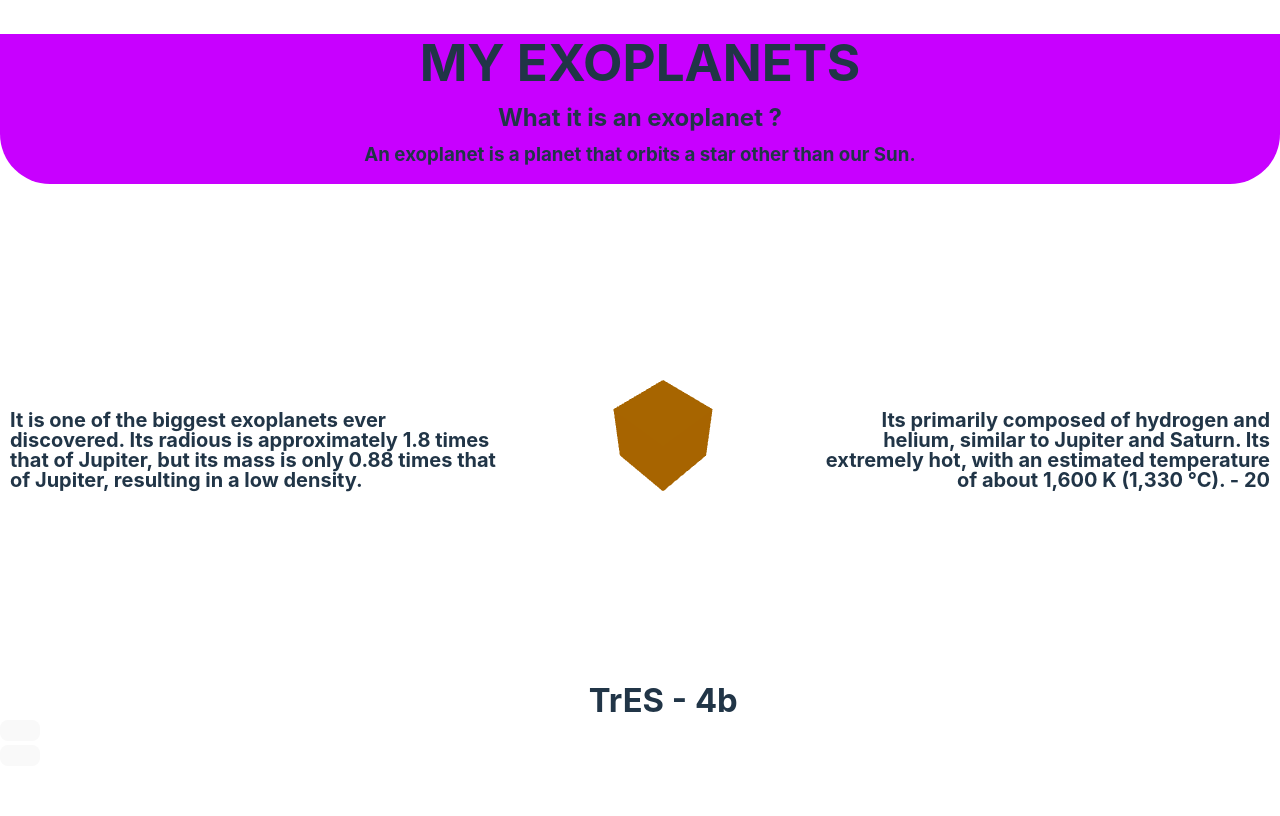
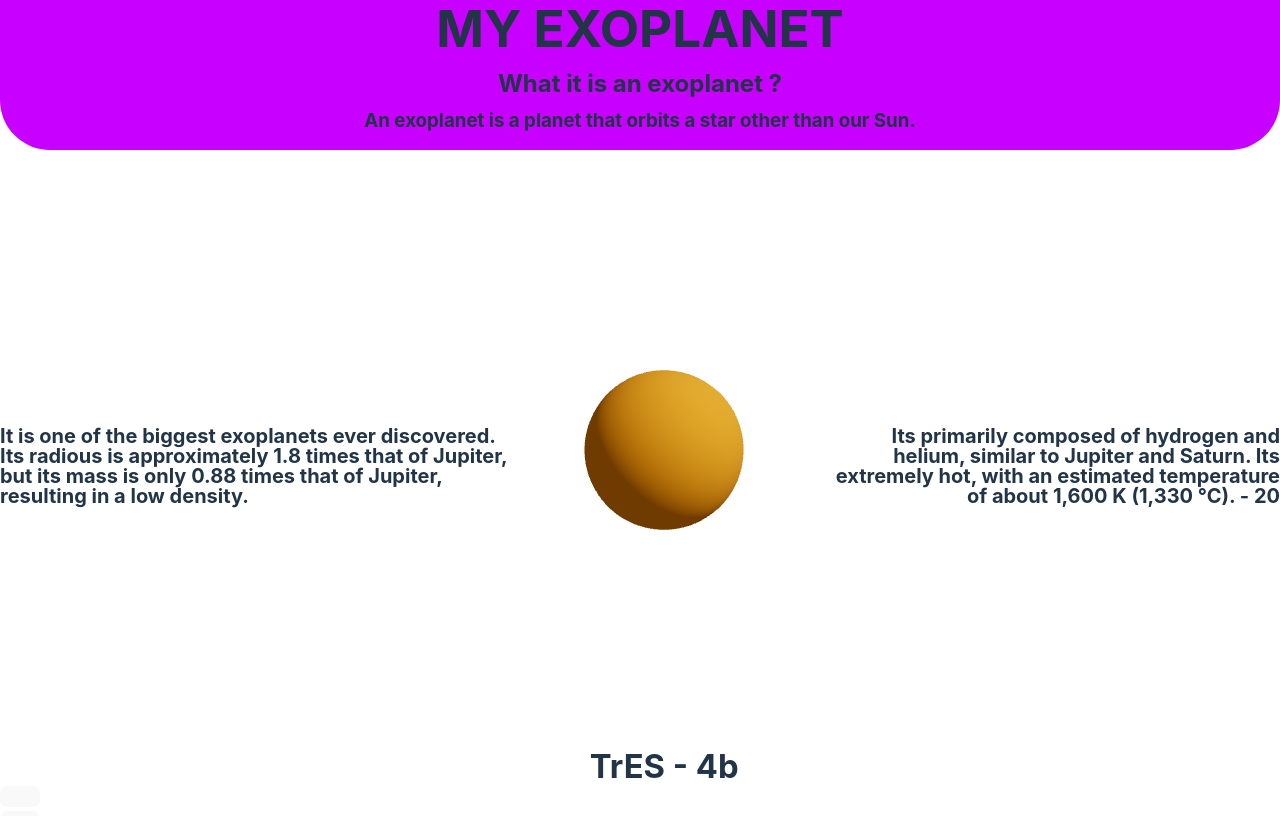
Before and after one commit to Lucas-Cunhaa/Nasa-Space-App-Challenge-2024, a React (Vite) app in the folder my-vue-app/: page / in a window 1280 px wide. Shown: the top 816 px of the page. Built offline with nearby package versions, Linux system fonts and the light colour scheme.

Commit message:
feat: added the home page planet + css styles

```diff
--- a/my-vue-app/src/components/planet.jsx
+++ b/my-vue-app/src/components/planet.jsx
@@ -1,10 +1,19 @@
-import { Canvas } from '@react-three/fiber';
+import React from 'react';
+import { Canvas, useFrame } from '@react-three/fiber';
 import { OrbitControls } from '@react-three/drei';
 
-const RotatingCube = () => {
+const RotatingSphere = () => {
+  const meshRef = React.useRef();
+
+  useFrame(() => {
+    if (meshRef.current) {
+      meshRef.current.rotation.y += 0.01; // Rotação contínua
+    }
+  });
+
   return (
-    <mesh rotation={[Math.PI / 4, Math.PI / 4, 0]}>
-      <boxGeometry args={[1, 1, 1]} />
+    <mesh ref={meshRef}>
+      <sphereGeometry args={[1, 32, 32]} /> {/* Raio 1, 32 subdivisões */}
       <meshStandardMaterial color="orange" />
     </mesh>
   );
@@ -12,10 +21,10 @@ const RotatingCube = () => {
 
 const Planet = () => {
   return (
-    <Canvas style={{ height: '500px', width: '100%' }}>
-      <ambientLight />
-      <pointLight position={[10, 10, 10]} />
-      <RotatingCube />
+    <Canvas style={{ height: '600px', width: '100%' }}>
+      <ambientLight intensity={0.5} /> {/* Luz ambiente */}
+      <pointLight position={[10, 10, 10]} intensity={555} /> {/* Luz pontual */}
+      <RotatingSphere />
       <OrbitControls />
     </Canvas>
   );
--- a/my-vue-app/src/css/home.css
+++ b/my-vue-app/src/css/home.css
@@ -7,10 +7,8 @@
     border-bottom-left-radius: 50px;
     border-bottom-right-radius: 50px ;
 }
-
 .about{
     font-size: 20px;
-    margin: 10px;
     display: flex;
     flex-direction: column;
 }
--- a/my-vue-app/src/pages/home/homePage.jsx
+++ b/my-vue-app/src/pages/home/homePage.jsx
@@ -4,7 +4,7 @@ const HomePage = () => {
     return (
         <>
             <div className="top">
-                <h1 className="home-title" >MY EXOPLANETS</h1><br></br>
+                <h1 className="home-title" >MY EXOPLANET</h1><br></br>
                 <h2 className="home-subtitle"> What it is an exoplanet ?</h2><br></br>
                 <h3 className="home-subtitle"> An exoplanet is a planet that orbits a star other than our Sun.</h3>
             </div>
```
Also changed, not shown: my-vue-app/src/pages/planet/planekkt.jsx (added), my-vue-app/src/pages/planet/planet.tsx (deleted).
